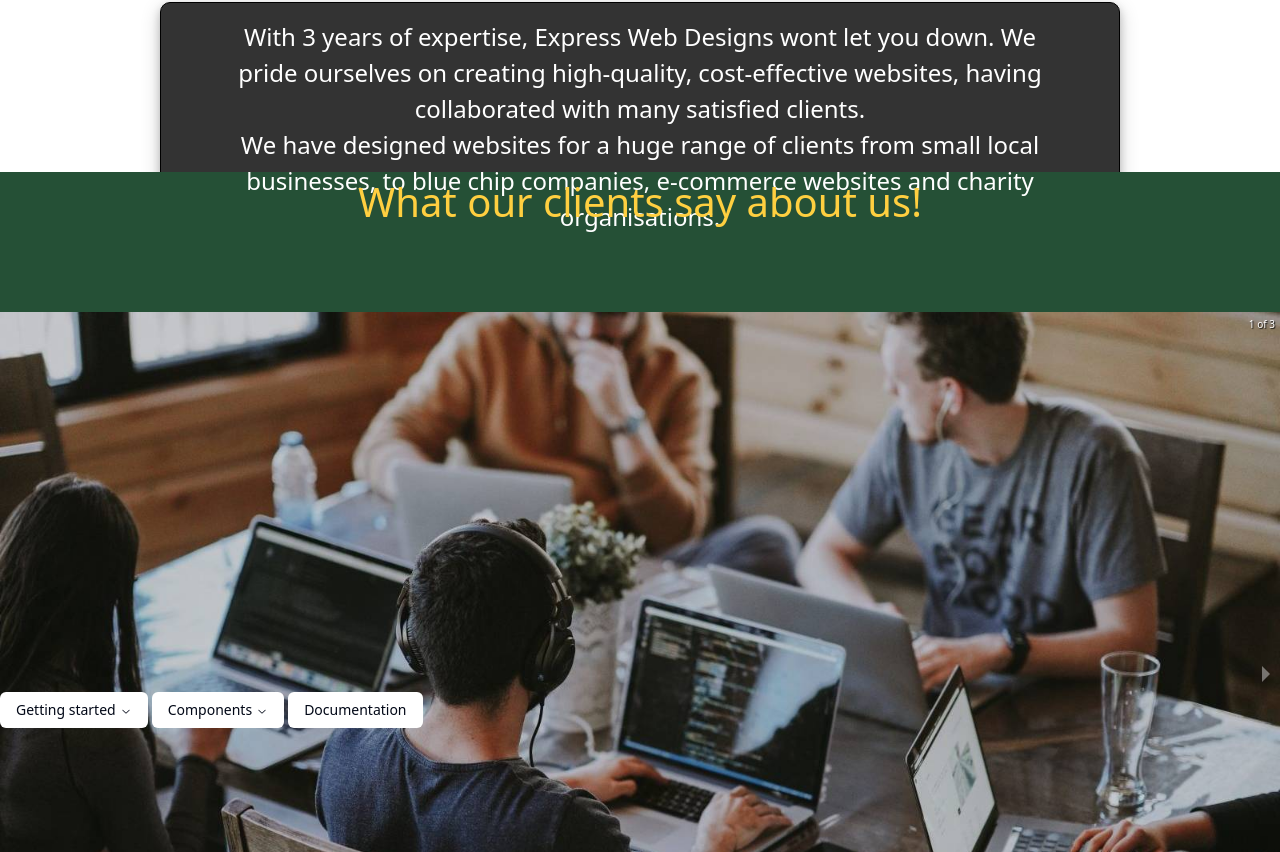
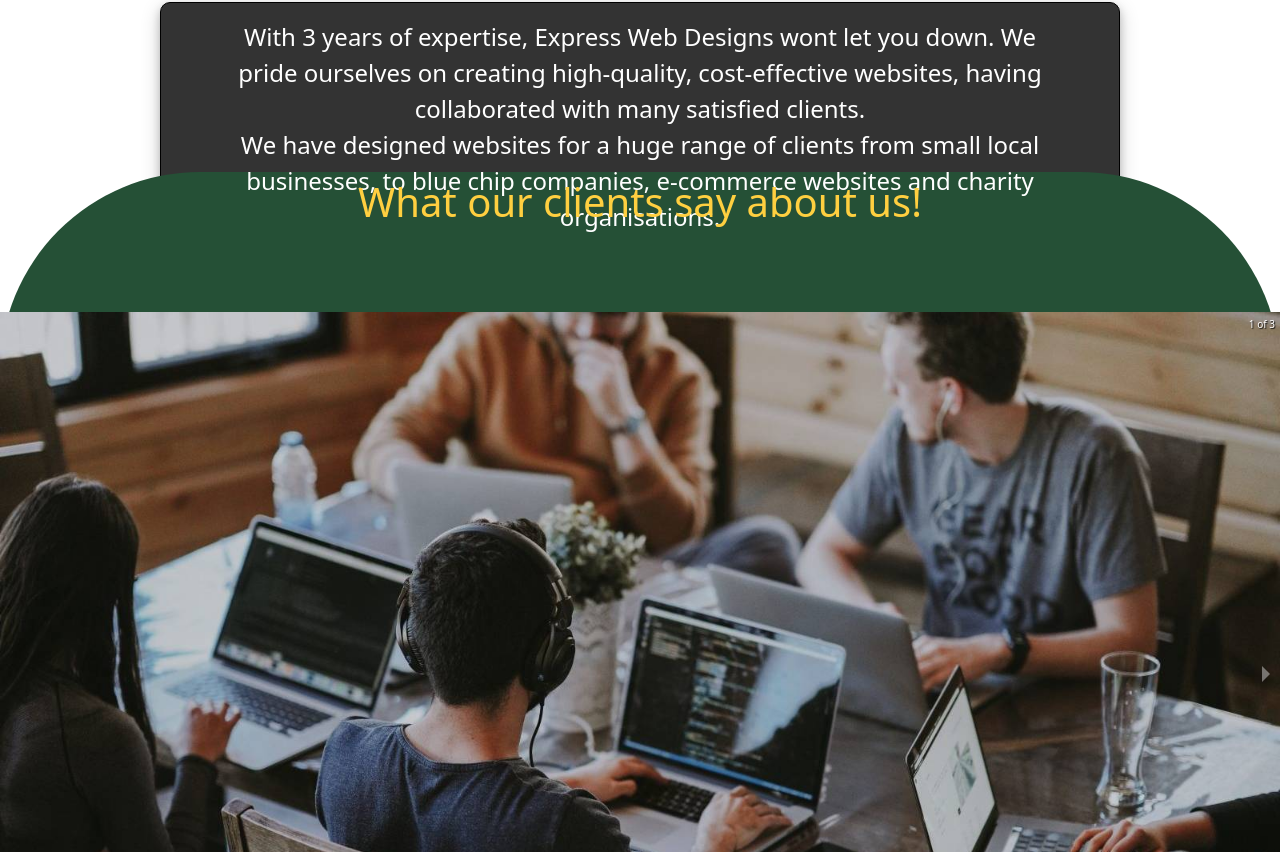
Before and after one commit to jdm1991/ExpressWD, a Next.js app: page / in a window 1280 px wide. Shown: the part 908-1760 px from the top of the page. Built offline with nearby package versions, Linux system fonts and the light colour scheme.

Commit message:
slightly changed some css

```diff
--- a/styles/welcome.css
+++ b/styles/welcome.css
@@ -45,9 +45,10 @@
 }
 
 .thirteen {
-  background-color: #255036;
+  background: #255036;
+  border-radius: 200px 200px 200px 200px;
   color: #ffcf40;
-  height: 65vh;
+  height: 85vh;
 }
 
 .clients {
```
